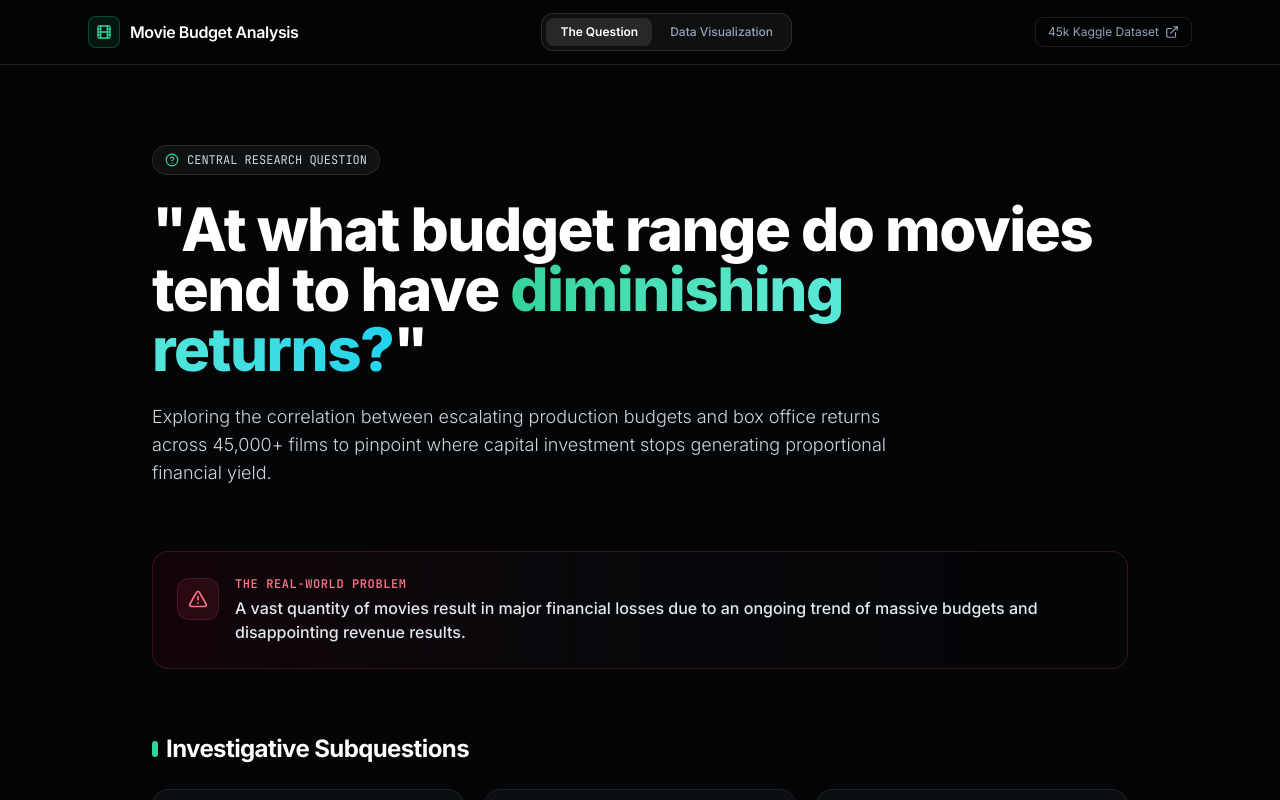
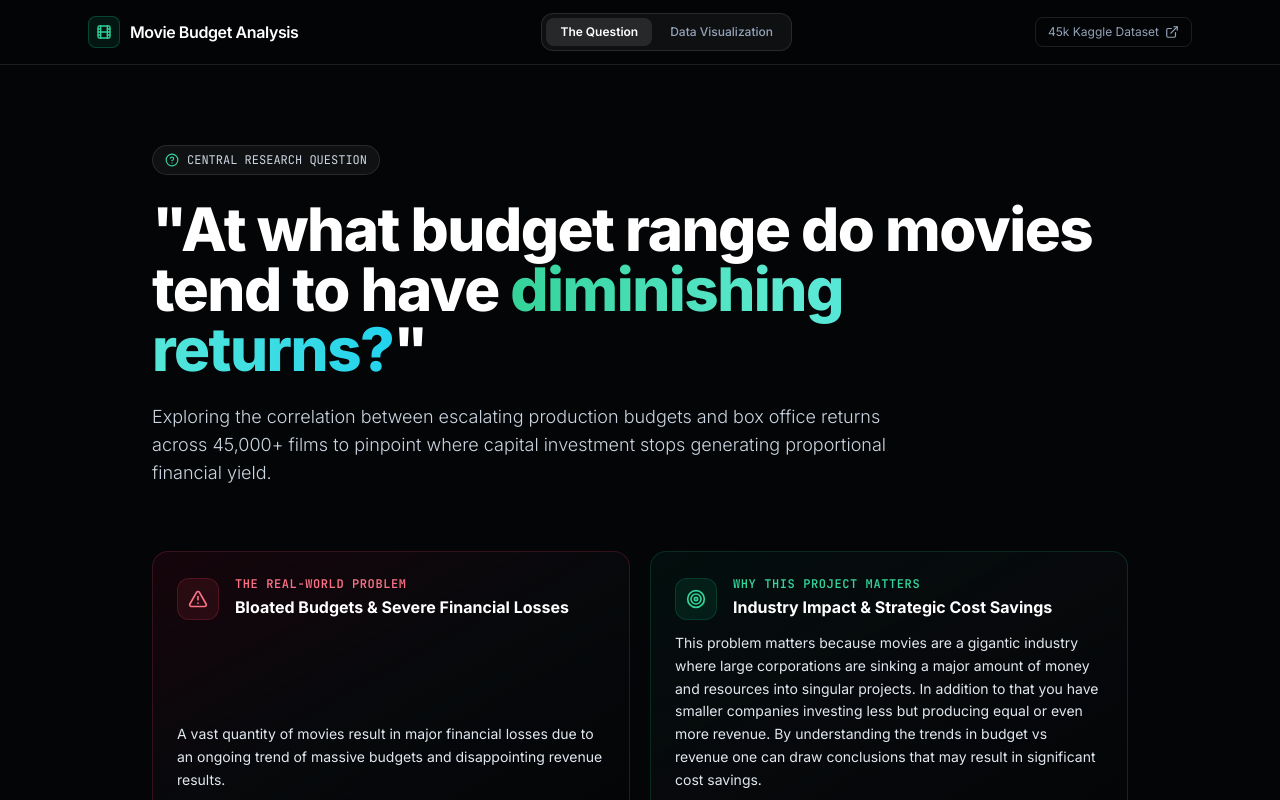
Before and after one commit to ibharrat/movie-budget-diminishing-returns, a React (Vite) app: page / in a window 1280 px wide. Shown: the top 800 px of the page. Built offline with nearby package versions, Linux system fonts and the light colour scheme; the HTML template or start-up script is replaced by a standard one.

Commit message:
Add 'Why This Project Matters' section to main page

```diff
--- a/src/components/QuestionPage.tsx
+++ b/src/components/QuestionPage.tsx
@@ -5,6 +5,7 @@ import {
   ExternalLink,
   HelpCircle,
   AlertTriangle,
+  Target,
   Lightbulb,
   Film,
   Tv,
@@ -43,9 +44,11 @@ export const QuestionPage: React.FC<QuestionPageProps> = ({ onNavigateToViz }) =
         </p>
       </div>
 
-      {/* 2. Real-World Problem Callout */}
-      <div className="rounded-2xl p-6 border border-rose-500/20 bg-gradient-to-r from-rose-950/20 via-dark-900/60 to-dark-950">
-        <div className="flex items-start gap-4">
+      {/* 2. Real-World Problem & Why This Matters */}
+      <div className="grid grid-cols-1 md:grid-cols-2 gap-5">
+        {/* The Real-World Problem */}
+        <div className="rounded-2xl p-6 border border-rose-500/20 bg-gradient-to-br from-rose-950/25 via-dark-900/70 to-dark-950 flex flex-col justify-between">
+          <div className="flex items-start gap-4 mb-3">
             <div className="p-2.5 rounded-xl bg-rose-500/10 border border-rose-500/20 text-rose-400 shrink-0 mt-0.5">
               <AlertTriangle className="w-5 h-5" />
             </div>
@@ -53,10 +56,34 @@ export const QuestionPage: React.FC<QuestionPageProps> = ({ onNavigateToViz }) =
               <span className="text-xs font-mono uppercase tracking-wider text-rose-400 font-semibold block mb-1">
                 The Real-World Problem
               </span>
-            <p className="text-sm sm:text-base text-slate-200 leading-relaxed font-medium">
+              <h2 className="text-base font-bold text-white leading-snug">
+                Bloated Budgets & Severe Financial Losses
+              </h2>
+            </div>
+          </div>
+          <p className="text-sm text-slate-200 leading-relaxed font-normal">
             A vast quantity of movies result in major financial losses due to an ongoing trend of massive budgets and disappointing revenue results.
           </p>
         </div>
+
+        {/* Why This Project Matters */}
+        <div className="rounded-2xl p-6 border border-emerald-500/20 bg-gradient-to-br from-emerald-950/25 via-dark-900/70 to-dark-950 flex flex-col justify-between">
+          <div className="flex items-start gap-4 mb-3">
+            <div className="p-2.5 rounded-xl bg-emerald-500/10 border border-emerald-500/20 text-emerald-400 shrink-0 mt-0.5">
+              <Target className="w-5 h-5" />
+            </div>
+            <div>
+              <span className="text-xs font-mono uppercase tracking-wider text-emerald-400 font-semibold block mb-1">
+                Why This Project Matters
+              </span>
+              <h2 className="text-base font-bold text-white leading-snug">
+                Industry Impact & Strategic Cost Savings
+              </h2>
+            </div>
+          </div>
+          <p className="text-sm text-slate-200 leading-relaxed font-normal">
+            This problem matters because movies are a gigantic industry where large corporations are sinking a major amount of money and resources into singular projects. In addition to that you have smaller companies investing less but producing equal or even more revenue. By understanding the trends in budget vs revenue one can draw conclusions that may result in significant cost savings.
+          </p>
         </div>
       </div>
 
```
Lines whose indentation alone changed are shown as unchanged.
